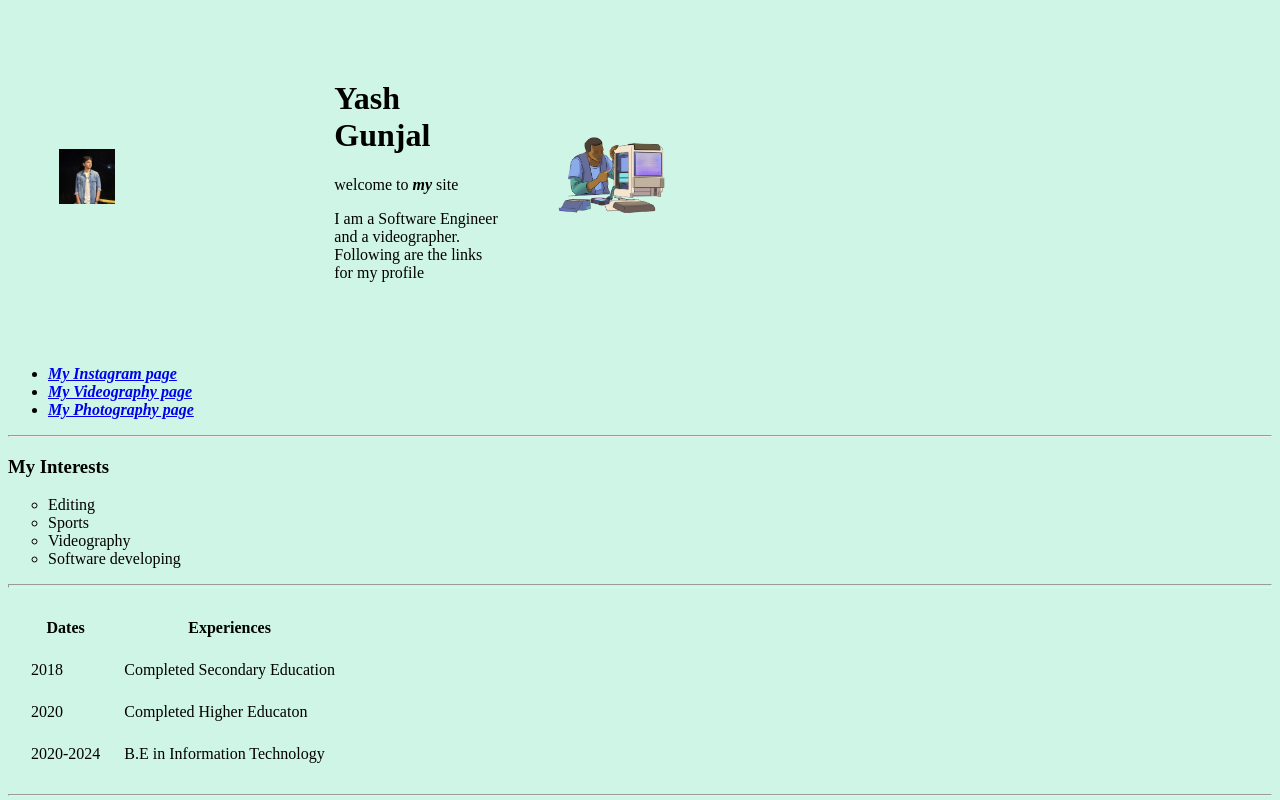
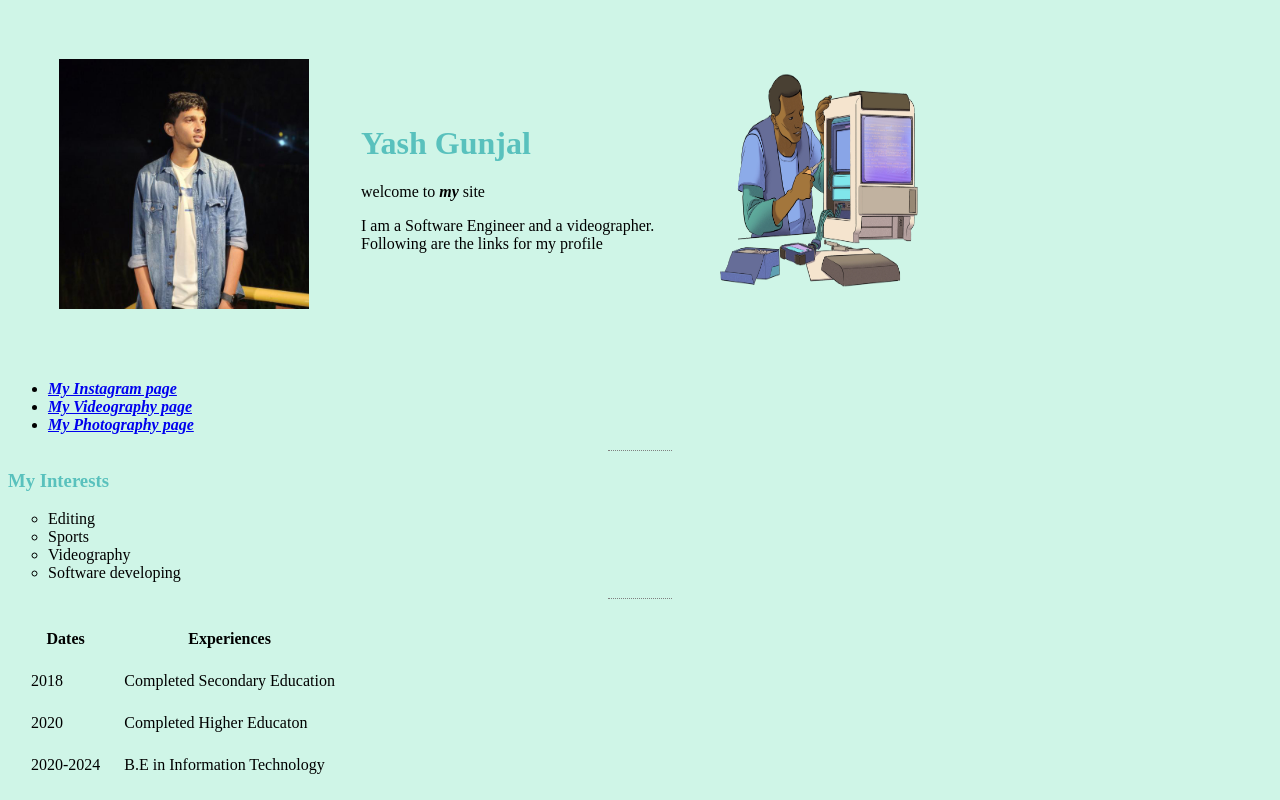
Before and after one commit to gunjalyash/cv, a plain HTML site: page index.html in a window 1280 px wide. Shown: the top 800 px of the page. Drawn offline with Linux system fonts and the light colour scheme; files whose address does not match are found by name.

Commit message:
Update index.html
Signed-off-by: Yash Gunjal <90697555+gunjalyash@users.noreply.github.com>

```diff
--- a/index.html
+++ b/index.html
@@ -5,12 +5,16 @@
         <meta http-equiv="X-UA-Compatible" content="IE=edge">
         <meta name="viewport" content="width=device-width, initial-scale=1.0">
         <title>My Personal Site</title>
+
+        <link rel="stylesheet" href="/css/styles.css">
+
+
    </head>
- <body style="background-color:#CFF5E7">
+ <body>
 <table cellspacing="50">
     <tr>
         <td>
-            <img src="yash.jpg" alt="image not found" height="25%" width="25%" >
+            <img src="C:\Users\EC1023AX\Desktop\my proj\web dev\personalwebsite\yash.jpg" alt="image not found" height="25%" width="25%" >
         </td>
         <td>
               <h1 >Yash Gunjal</h1>
@@ -18,7 +22,7 @@
      <p>I am a Software Engineer and a videographer. <br> Following are the links for my profile<br>
         </td>
         <td>
-            <img src="ethe.webp" alt="cant load" height="20%" width="20%">
+            <img src="file:///C:/Users/EC1023AX/Desktop/my%20proj/web%20dev/personalwebsite/ethe.webp" alt="cant load" height="20%" width="20%">
         </td>
     </tr>
 </table>
@@ -41,7 +45,7 @@
     <li>Videography</li>
     <li>Software developing</li>
   </ul>
-  <hr size="4">
+  <hr>
 
 
     <table cellspacing="22">
```
